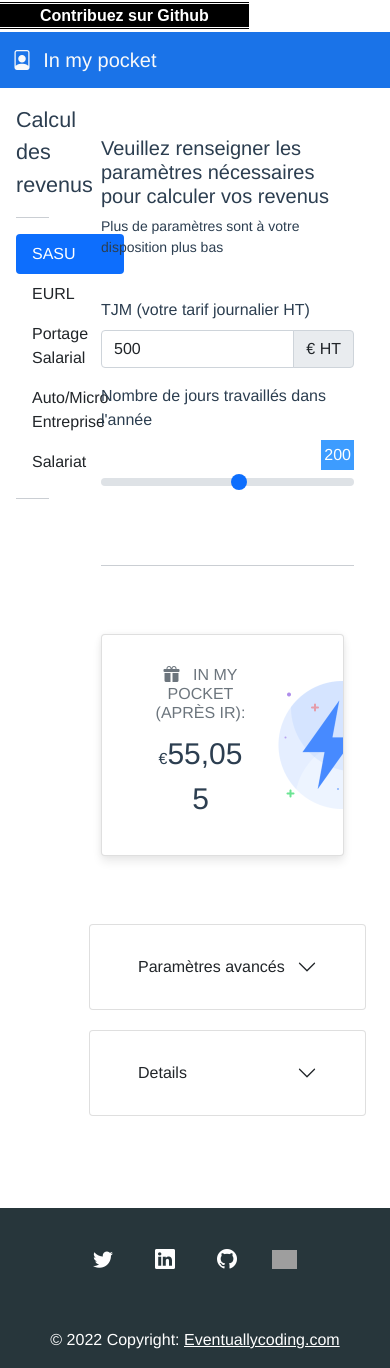
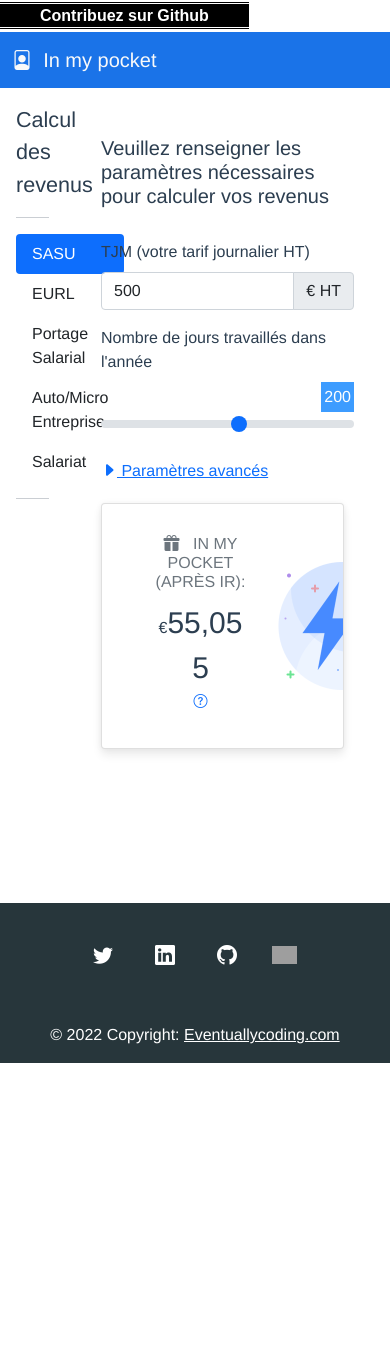
Before and after one commit to hlassiege/inmypocket, a Vue app: page /sasu in a window 390 px wide. After the commit the page ends 1063 px from the top, so only its background shows below. Built offline with nearby package versions, Linux system fonts and the light colour scheme; grey boxes are pictures that could not be loaded.

Commit message:
Utilisation de modals pour alléger l'interface

```diff
--- a/package.json
+++ b/package.json
@@ -13,6 +13,7 @@
     "bootstrap": "^4.5.2",
     "core-js": "^3.6.5",
     "emotion": "^10.0.27",
+    "jquery": "^3.6.0",
     "mutationobserver-shim": "^0.3.7",
     "popper.js": "^1.16.1",
     "portal-vue": "^2.1.7",
--- a/src/assets/css/inmypocket.css
+++ b/src/assets/css/inmypocket.css
@@ -100,7 +100,6 @@ body {
     box-shadow: 0 6px 10px rgba(0,0,0,.08), 0 0 6px rgba(0,0,0,.05);
     transition: .3s transform cubic-bezier(.155,1.105,.295,1.12),.3s box-shadow,.3s -webkit-transform cubic-bezier(.155,1.105,.295,1.12);
     padding: 14px 80px 18px 36px;
-    cursor: pointer;
     background-image: url(../image/card-stats.png);
     background-repeat: no-repeat;
     background-position: right;
--- a/src/components/AutoEntrepreneurTab.vue
+++ b/src/components/AutoEntrepreneurTab.vue
@@ -2,7 +2,6 @@
   <div class="container mt-5">
     <div class="row">
       <h5>Veuillez renseigner les paramètres nécessaires pour calculer vos revenus</h5>
-      <p class="small">Plus de paramètres sont à votre disposition plus bas</p>
       <form class="mt-4">
         <div class="row">
           <div class="col-md-6">
@@ -21,11 +20,8 @@
           </div>
         </div>
       </form>
-
+      <a href="#" v-on:click="showAdvancedSettings" ><i class="bi-caret-right-fill"></i>&nbsp;Paramètres avancés</a>
     </div>
-
-
-    <hr class="mt-5 mb-5">
 
 
     <div class="row mt-3" v-if="revenue > configuration.taxes.autoentreprise.maxRevenue">
@@ -41,26 +37,21 @@
           <div class="card-body">
             <h6 class="card-title text-uppercase text-muted"><i class="bi-gift-fill"></i> &nbsp; In my pocket (après IR): </h6>
             <p class="card-text red-text">€<span class="ml-2" style="font-size: 30px;">{{ (netSalary -  impotRevenu).toLocaleString() }}</span>
+              <br/>
+              <small class="text-info"><a href="#" v-on:click="showDetails" ><i class="bi-question-circle"></i></a></small>
             </p>
           </div>
         </div>
       </div>
     </div>
 
-    <div class="row mt-5">
-      <div class="card">
-
-        <div class="card-body">
-          <div class="accordion accordion-flush" id="accordionAdvancedSettings">
-            <div class="accordion-item">
-              <h2 class="accordion-header" id="flush-headingAdvancedSettings">
-                <button class="accordion-button collapsed" type="button" data-bs-toggle="collapse" data-bs-target="#flush-advancedSettings" aria-expanded="false" aria-controls="flush-advancedSettings">
-                  Paramètres avancés
-                </button>
-              </h2>
-              <div id="flush-advancedSettings" class="accordion-collapse collapse" aria-labelledby="flush-headingAdvancedSettings" data-bs-parent="#accordionAdvancedSettings">
-                <div class="accordion-body">
-
+    <div class="modal" id="modalSettings">
+      <div class="modal-dialog modal-xl">
+        <div class="modal-content">
+          <div class="modal-header">
+            <h5 class="modal-title">Paramètres avancés</h5>
+          </div>
+          <div class="modal-body">
             <form>
               <div class="form-check mb-3 ">
                 <input class="form-check-input" type="checkbox" v-model="computeIncomeTaxWithTaxRate" :value="true" id="computeIncomeTaxWithTaxRate">
@@ -88,32 +79,22 @@
                 </div>
               </div>
 
-
             </form>
           </div>
-              </div>
-            </div>
+          <div class="modal-footer">
           </div>
         </div>
       </div>
     </div>
 
 
-    <div class="row mt-5">
-      <div class="card">
-
-        <div class="card-body">
-          <div class="accordion accordion-flush" id="accordionDetails">
-
-          <div class="accordion-item">
-            <h2 class="accordion-header" id="flush-headingOne">
-              <button class="accordion-button collapsed" type="button" data-bs-toggle="collapse" data-bs-target="#flush-collapseOne" aria-expanded="false" aria-controls="flush-collapseOne">
-                Details
-              </button>
-            </h2>
-            <div id="flush-collapseOne" class="accordion-collapse collapse" aria-labelledby="flush-headingOne" data-bs-parent="#accordionDetails">
-              <div class="accordion-body">
-
+    <div class="modal" id="modalDetails">
+      <div class="modal-dialog modal-xl">
+        <div class="modal-content">
+          <div class="modal-header">
+            <h5 class="modal-title">Détails</h5>
+          </div>
+          <div class="modal-body">
             <div class="row">
               <div class="col">
                 <h4>Revenus personnels</h4>
@@ -149,18 +130,19 @@
               </div>
             </div>
           </div>
+          <div class="modal-footer">
           </div>
         </div>
       </div>
     </div>
-      </div>
-    </div>
+
+
   </div>
 </template>
 
 <script>
 import computeImpotParTranche from '../helpers/taxeComputations';
-
+import {Modal} from 'bootstrap';
 export default {
   name: "AutoEntrepreneurTab",
   inject : ['configuration'],
@@ -205,6 +187,14 @@ export default {
     }
   },
   methods : {
+    showDetails() {
+      var myModal = new Modal(document.getElementById('modalDetails'), {})
+      myModal.show();
+    },
+    showAdvancedSettings() {
+      var myModal = new Modal(document.getElementById('modalSettings'), {})
+      myModal.show();
+    },
     computeImpotRevenu(montant){
         return computeImpotParTranche(montant, this.configuration.taxes.impotRevenu);
     }
--- a/src/components/EURLTab.vue
+++ b/src/components/EURLTab.vue
@@ -2,7 +2,6 @@
   <div class="container mt-5">
     <div class="row">
       <h5>Veuillez renseigner les paramètres nécessaires pour calculer vos revenus</h5>
-      <p class="small">Plus de paramètres sont à votre disposition plus bas</p>
       <form class="mt-4">
         <div class="row">
           <div class="col-md-6">
@@ -21,10 +20,9 @@
           </div>
         </div>
       </form>
-
+      <a href="#" v-on:click="showAdvancedSettings" ><i class="bi-caret-right-fill"></i>&nbsp;Paramètres avancés</a>
     </div>
 
-    <hr class="mt-5 mb-5">
 
     <div class="row">
       <div class="d-flex flex-row justify-content-center">
@@ -32,6 +30,8 @@
           <div class="card-body">
             <h6 class="card-title text-uppercase text-muted"><i class="bi-gift-fill"></i> &nbsp; In my pocket (après IR): </h6>
             <p class="card-text red-text">€<span class="ml-2" style="font-size: 30px;">{{ (totalRevenue -  impotRevenu).toLocaleString() }}</span>
+              <br/>
+              <small class="text-info"><a href="#" v-on:click="showDetails" ><i class="bi-question-circle"></i></a></small>
             </p>
           </div>
         </div>
@@ -40,30 +40,23 @@
 
 
 
-    <div class="row mt-5">
-      <div class="card">
-
-        <div class="card-body">
-          <div class="accordion accordion-flush" id="accordionAdvancedSettings">
-            <div class="accordion-item">
-              <h2 class="accordion-header" id="flush-headingAdvancedSettings">
-                <button class="accordion-button collapsed" type="button" data-bs-toggle="collapse" data-bs-target="#flush-advancedSettings" aria-expanded="false" aria-controls="flush-advancedSettings">
-                  Paramètres avancés
-                </button>
-              </h2>
-              <div id="flush-advancedSettings" class="accordion-collapse collapse" aria-labelledby="flush-headingAdvancedSettings" data-bs-parent="#accordionAdvancedSettings">
-                <div class="accordion-body">
-
+    <div class="modal" id="modalSettings">
+      <div class="modal-dialog modal-xl">
+        <div class="modal-content">
+          <div class="modal-header">
+            <h5 class="modal-title">Paramètres avancés</h5>
+          </div>
+          <div class="modal-body">
             <form>
-                    <div class="row">
-                      <div class="col-md-6">
+              <div class="mb-3">
                 <label for="expenses" class="form-label">Frais annuel</label>
                 <div class="input-group">
                   <span class="input-group-text" id="euros">€</span>
                   <input type="text" v-model="expenses" class="form-control" id="expenses" placeholder="10000" aria-describedby="euros">
                 </div>
               </div>
-                      <div class="col-md-6">
+              <div class="mb-3">
+                <div class="mb-3 ">
                   <label for="shareOfSalary" class="form-label">Pourcentage versé en salaire (versus dividendes)</label>
                   <div class="input-group">
                     <span class="input-group-text" id="percent">%</span>
@@ -99,31 +92,21 @@
                   veuillez fournir le taux personnalisé de prélèvement à la source.
                 </div>
               </div>
-
-
             </form>
           </div>
-              </div>
-            </div>
+          <div class="modal-footer">
           </div>
         </div>
       </div>
     </div>
 
-    <div class="row">
-      <div class="card">
-
-        <div class="card-body">
-          <div class="accordion accordion-flush" id="accordionDetails">
-
-          <div class="accordion-item">
-            <h2 class="accordion-header" id="flush-headingOne">
-              <button class="accordion-button collapsed" type="button" data-bs-toggle="collapse" data-bs-target="#flush-collapseOne" aria-expanded="false" aria-controls="flush-collapseOne">
-                Details
-              </button>
-            </h2>
-            <div id="flush-collapseOne" class="accordion-collapse collapse" aria-labelledby="flush-headingOne" data-bs-parent="#accordionDetails">
-              <div class="accordion-body">
+    <div class="modal" id="modalDetails">
+    <div class="modal-dialog modal-xl">
+      <div class="modal-content">
+        <div class="modal-header">
+          <h5 class="modal-title">Détails</h5>
+        </div>
+        <div class="modal-body">
           <div class="row">
             <div class="col">
               <h4>Dépenses</h4>
@@ -236,17 +219,19 @@
             </div>
           </div>
         </div>
+        <div class="modal-footer">
         </div>
       </div>
     </div>
   </div>
-      </div>
-    </div>
+
+
   </div>
 </template>
 
 <script>
 import computeImpotParTranche from '../helpers/taxeComputations';
+import {Modal} from 'bootstrap';
 
 export default {
   name: "EURLTab",
@@ -318,6 +303,14 @@ export default {
     }
   },
   methods : {
+    showDetails() {
+      var myModal = new Modal(document.getElementById('modalDetails'), {})
+      myModal.show();
+    },
+    showAdvancedSettings() {
+      var myModal = new Modal(document.getElementById('modalSettings'), {})
+      myModal.show();
+    },
     computeSocialContributions(amount) {
       var allocationsFamiliales = Math.round(computeImpotParTranche(amount, this.configuration.taxes.eurl.socialContributions.allocationFamiliales));
       var csgRds = Math.round(amount * this.configuration.taxes.eurl.socialContributions.csgRds);
--- a/src/components/EmployeeTab.vue
+++ b/src/components/EmployeeTab.vue
@@ -1,18 +1,21 @@
 <template>
   <div class="container mt-5">
     <div class="row">
-      <h5 class="card-title">Comparez les revenus que vous auriez en freelance</h5>
-      <form>
+      <h5>Veuillez renseigner les paramètres nécessaires pour calculer vos revenus</h5>
+      <form class="mt-4">
         <div class="row">
-          <div class="col-md-6">
+          <div class="col-md-6 mb-3">
             <label for="grossSalary" class="form-label">Brut annuel</label>
+            <div class="input-group mb-3">
               <input type="text" v-model="grossSalary" class="form-control" id="grossSalary" placeholder="600">
+              <span class="input-group-text">€</span>
+            </div>
           </div>
         </div>
       </form>
+      <a href="#" v-on:click="showAdvancedSettings" ><i class="bi-caret-right-fill"></i>&nbsp;Paramètres avancés</a>
     </div>
 
-    <hr class="mt-5 mb-5">
 
     <div class="row">
       <div class="d-flex flex-row justify-content-center">
@@ -20,26 +23,21 @@
           <div class="card-body">
             <h6 class="card-title text-uppercase text-muted"><i class="bi-gift-fill"></i> &nbsp; In my pocket (après IR): </h6>
             <p class="card-text red-text">€<span class="ml-2" style="font-size: 30px;">{{ (netSalary -  impotRevenu).toLocaleString() }}</span>
+              <br/>
+              <small class="text-info"><a href="#" v-on:click="showDetails" ><i class="bi-question-circle"></i></a></small>
             </p>
           </div>
         </div>
       </div>
     </div>
 
-    <div class="row mt-5">
-      <div class="card">
-
-        <div class="card-body">
-          <div class="accordion accordion-flush" id="accordionAdvancedSettings">
-            <div class="accordion-item">
-              <h2 class="accordion-header" id="flush-headingAdvancedSettings">
-                <button class="accordion-button collapsed" type="button" data-bs-toggle="collapse" data-bs-target="#flush-advancedSettings" aria-expanded="false" aria-controls="flush-advancedSettings">
-                  Paramètres avancés
-                </button>
-              </h2>
-              <div id="flush-advancedSettings" class="accordion-collapse collapse" aria-labelledby="flush-headingAdvancedSettings" data-bs-parent="#accordionAdvancedSettings">
-                <div class="accordion-body">
-
+    <div class="modal" id="modalSettings">
+      <div class="modal-dialog modal-xl">
+        <div class="modal-content">
+          <div class="modal-header">
+            <h5 class="modal-title">Paramètres avancés</h5>
+          </div>
+          <div class="modal-body">
             <form>
               <div class="form-check mb-3 ">
                 <input class="form-check-input" type="checkbox" v-model="computeIncomeTaxWithTaxRate" :value="true" id="computeIncomeTaxWithTaxRate">
@@ -67,30 +65,21 @@
                 </div>
               </div>
 
-
             </form>
           </div>
-              </div>
-            </div>
+          <div class="modal-footer">
           </div>
         </div>
       </div>
     </div>
 
-    <div class="row mt-5">
-      <div class="card">
-
-        <div class="card-body">
-          <div class="accordion accordion-flush" id="accordionDetails">
-
-          <div class="accordion-item">
-            <h2 class="accordion-header" id="flush-headingOne">
-              <button class="accordion-button collapsed" type="button" data-bs-toggle="collapse" data-bs-target="#flush-collapseOne" aria-expanded="false" aria-controls="flush-collapseOne">
-                Details
-              </button>
-            </h2>
-            <div id="flush-collapseOne" class="accordion-collapse collapse" aria-labelledby="flush-headingOne" data-bs-parent="#accordionDetails">
-              <div class="accordion-body">
+    <div class="modal" id="modalDetails">
+      <div class="modal-dialog modal-xl">
+        <div class="modal-content">
+          <div class="modal-header">
+            <h5 class="modal-title">Détails</h5>
+          </div>
+          <div class="modal-body">
             <div class="row">
               <div class="col">
                 <h4>Revenus personnels</h4>
@@ -136,18 +125,18 @@
               </div>
             </div>
           </div>
+          <div class="modal-footer">
           </div>
         </div>
       </div>
     </div>
-      </div>
-    </div>
+
   </div>
 </template>
 
 <script>
 import computeImpotParTranche from '../helpers/taxeComputations';
-
+import {Modal} from 'bootstrap';
 export default {
   name: "EmployeeTab",
   inject : ['configuration'],
@@ -192,6 +181,14 @@ export default {
     }
   },
   methods : {
+    showDetails() {
+      var myModal = new Modal(document.getElementById('modalDetails'), {})
+      myModal.show();
+    },
+    showAdvancedSettings() {
+      var myModal = new Modal(document.getElementById('modalSettings'), {})
+      myModal.show();
+    },
     computeImpotRevenu(montant){
         return computeImpotParTranche(montant, this.configuration.taxes.impotRevenu);
     }
--- a/src/components/Portage.vue
+++ b/src/components/Portage.vue
@@ -2,7 +2,6 @@
   <div class="container mt-5">
     <div class="row">
       <h5>Veuillez renseigner les paramètres nécessaires pour calculer vos revenus</h5>
-      <p class="small">Plus de paramètres sont à votre disposition plus bas</p>
       <form class="mt-4">
         <div class="row">
           <div class="col-md-6">
@@ -21,11 +20,8 @@
           </div>
         </div>
       </form>
-
+      <a href="#" v-on:click="showAdvancedSettings" ><i class="bi-caret-right-fill"></i>&nbsp;Paramètres avancés</a>
     </div>
-
-
-    <hr class="mt-5 mb-5">
 
 
     <div class="row">
@@ -34,26 +30,21 @@
           <div class="card-body">
             <h6 class="card-title text-uppercase text-muted"><i class="bi-gift-fill"></i> &nbsp; In my pocket (après IR): </h6>
             <p class="card-text red-text">€<span class="ml-2" style="font-size: 30px;">{{ (netSalary -  impotRevenu).toLocaleString() }}</span>
+              <br/>
+              <small class="text-info"><a href="#" v-on:click="showDetails" ><i class="bi-question-circle"></i></a></small>
             </p>
           </div>
         </div>
       </div>
     </div>
 
-    <div class="row mt-5">
-      <div class="card">
-
-        <div class="card-body">
-          <div class="accordion accordion-flush" id="accordionAdvancedSettings">
-            <div class="accordion-item">
-              <h2 class="accordion-header" id="flush-headingAdvancedSettings">
-                <button class="accordion-button collapsed" type="button" data-bs-toggle="collapse" data-bs-target="#flush-advancedSettings" aria-expanded="false" aria-controls="flush-advancedSettings">
-                  Paramètres avancés
-                </button>
-              </h2>
-              <div id="flush-advancedSettings" class="accordion-collapse collapse" aria-labelledby="flush-headingAdvancedSettings" data-bs-parent="#accordionAdvancedSettings">
-                <div class="accordion-body">
-
+    <div class="modal" id="modalSettings">
+      <div class="modal-dialog modal-xl">
+        <div class="modal-content">
+          <div class="modal-header">
+            <h5 class="modal-title">Paramètres avancés</h5>
+          </div>
+          <div class="modal-body">
             <form>
               <div class="mb-3">
                 <label for="expenses" class="form-label">Frais annuel</label>
@@ -102,29 +93,20 @@
 
             </form>
           </div>
-              </div>
-            </div>
+          <div class="modal-footer">
           </div>
         </div>
       </div>
     </div>
 
 
-    <div class="row">
-      <div class="card">
-
-        <div class="card-body">
-          <div class="accordion accordion-flush" id="accordionDetails">
-
-          <div class="accordion-item">
-            <h2 class="accordion-header" id="flush-headingOne">
-              <button class="accordion-button collapsed" type="button" data-bs-toggle="collapse" data-bs-target="#flush-collapseOne" aria-expanded="false" aria-controls="flush-collapseOne">
-                Details
-              </button>
-            </h2>
-            <div id="flush-collapseOne" class="accordion-collapse collapse" aria-labelledby="flush-headingOne" data-bs-parent="#accordionDetails">
-              <div class="accordion-body">
-
+    <div class="modal" id="modalDetails">
+      <div class="modal-dialog modal-xl">
+        <div class="modal-content">
+          <div class="modal-header">
+            <h5 class="modal-title">Détails</h5>
+          </div>
+          <div class="modal-body">
             <div class="row">
               <div class="col">
                 <h4>Calcul du super brut</h4>
@@ -192,18 +174,18 @@
               </div>
             </div>
           </div>
+          <div class="modal-footer">
           </div>
         </div>
       </div>
     </div>
-      </div>
-    </div>
+
   </div>
 </template>
 
 <script>
 import computeImpotParTranche from '../helpers/taxeComputations';
-
+import {Modal} from 'bootstrap';
 export default {
   name: "PortageTab",
   inject : ['configuration'],
@@ -262,6 +244,14 @@ export default {
     }
   },
   methods : {
+    showDetails() {
+      var myModal = new Modal(document.getElementById('modalDetails'), {})
+      myModal.show();
+    },
+    showAdvancedSettings() {
+      var myModal = new Modal(document.getElementById('modalSettings'), {})
+      myModal.show();
+    },
     computeImpotRevenu(montant){
         return computeImpotParTranche(montant, this.configuration.taxes.impotRevenu);
     }
--- a/src/components/SASUTab.vue
+++ b/src/components/SASUTab.vue
@@ -2,7 +2,6 @@
   <div class="container mt-5">
     <div class="row">
       <h5>Veuillez renseigner les paramètres nécessaires pour calculer vos revenus</h5>
-      <p class="small">Plus de paramètres sont à votre disposition plus bas</p>
       <form class="mt-4">
         <div class="row">
           <div class="col-md-6">
@@ -22,11 +21,9 @@
         </div>
       </form>
 
+      <a href="#" v-on:click="showAdvancedSettings" ><i class="bi-caret-right-fill"></i>&nbsp;Paramètres avancés</a>
+
     </div>
-
-
-    <hr class="mt-5 mb-5">
-
 
     <div class="row">
       <div class="d-flex flex-row justify-content-center">
@@ -34,6 +31,8 @@
           <div class="card-body">
             <h6 class="card-title text-uppercase text-muted"><i class="bi-gift-fill"></i> &nbsp; In my pocket (après IR): </h6>
             <p class="card-text red-text">€<span class="ml-2" style="font-size: 30px;">{{ (totalRevenue -  impotRevenu).toLocaleString() }}</span>
+              <br/>
+              <small class="text-info"><a href="#" v-on:click="showDetails" ><i class="bi-question-circle"></i></a></small>
             </p>
           </div>
         </div>
@@ -41,20 +40,13 @@
     </div>
 
 
-    <div class="row mt-5">
-      <div class="card">
-
-        <div class="card-body">
-          <div class="accordion accordion-flush" id="accordionAdvancedSettings">
-            <div class="accordion-item">
-              <h2 class="accordion-header" id="flush-headingAdvancedSettings">
-                <button class="accordion-button collapsed" type="button" data-bs-toggle="collapse" data-bs-target="#flush-advancedSettings" aria-expanded="false" aria-controls="flush-advancedSettings">
-                  Paramètres avancés
-                </button>
-              </h2>
-              <div id="flush-advancedSettings" class="accordion-collapse collapse" aria-labelledby="flush-headingAdvancedSettings" data-bs-parent="#accordionAdvancedSettings">
-                <div class="accordion-body">
-
+    <div class="modal" id="modalSettings">
+      <div class="modal-dialog modal-xl">
+        <div class="modal-content">
+          <div class="modal-header">
+            <h5 class="modal-title">Paramètres avancés</h5>
+          </div>
+          <div class="modal-body">
             <form>
               <div class="mb-3">
                 <label for="expenses" class="form-label">Frais annuel</label>
@@ -106,31 +98,21 @@
                   veuillez fournir le taux personnalisé de prélèvement à la source.
                 </div>
               </div>
-
-
             </form>
           </div>
-              </div>
-            </div>
+          <div class="modal-footer">
           </div>
         </div>
       </div>
     </div>
 
-    <div class="row">
-      <div class="card">
-
-        <div class="card-body">
-          <div class="accordion accordion-flush" id="accordionDetails">
-
-          <div class="accordion-item">
-            <h2 class="accordion-header" id="flush-headingOne">
-              <button class="accordion-button collapsed" type="button" data-bs-toggle="collapse" data-bs-target="#flush-collapseOne" aria-expanded="false" aria-controls="flush-collapseOne">
-                Details
-              </button>
-            </h2>
-            <div id="flush-collapseOne" class="accordion-collapse collapse" aria-labelledby="flush-headingOne" data-bs-parent="#accordionDetails">
-              <div class="accordion-body">
+    <div class="modal" id="modalDetails">
+      <div class="modal-dialog modal-xl">
+        <div class="modal-content">
+          <div class="modal-header">
+            <h5 class="modal-title">Détails</h5>
+          </div>
+          <div class="modal-body">
             <div class="row">
               <div class="col">
                 <h4>Dépenses</h4>
@@ -252,17 +234,20 @@
               </div>
             </div>
           </div>
+          <div class="modal-footer">
           </div>
         </div>
       </div>
     </div>
-      </div>
-    </div>
+
+
+
   </div>
 </template>
 
 <script>
 import computeImpotParTranche from '../helpers/taxeComputations';
+import {Modal} from 'bootstrap';
 
 export default {
   name: "SASUTab",
@@ -361,6 +346,14 @@ export default {
     }
   },
   methods : {
+    showDetails() {
+      var myModal = new Modal(document.getElementById('modalDetails'), {})
+      myModal.show();
+    },
+    showAdvancedSettings() {
+      var myModal = new Modal(document.getElementById('modalSettings'), {})
+      myModal.show();
+    },
     computeImpotSociete(montant){
         return computeImpotParTranche(montant, this.configuration.taxes.impotSociete);
     },
```
Also changed, not shown: 1 other file (tests, documents, lock files or other folders). Lines whose indentation alone changed are shown as unchanged.
